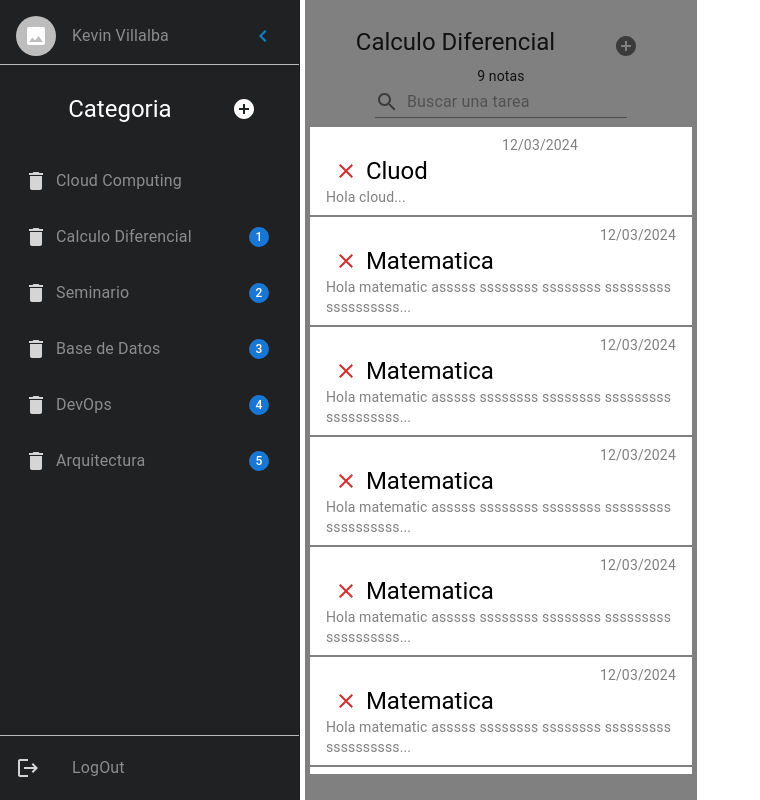
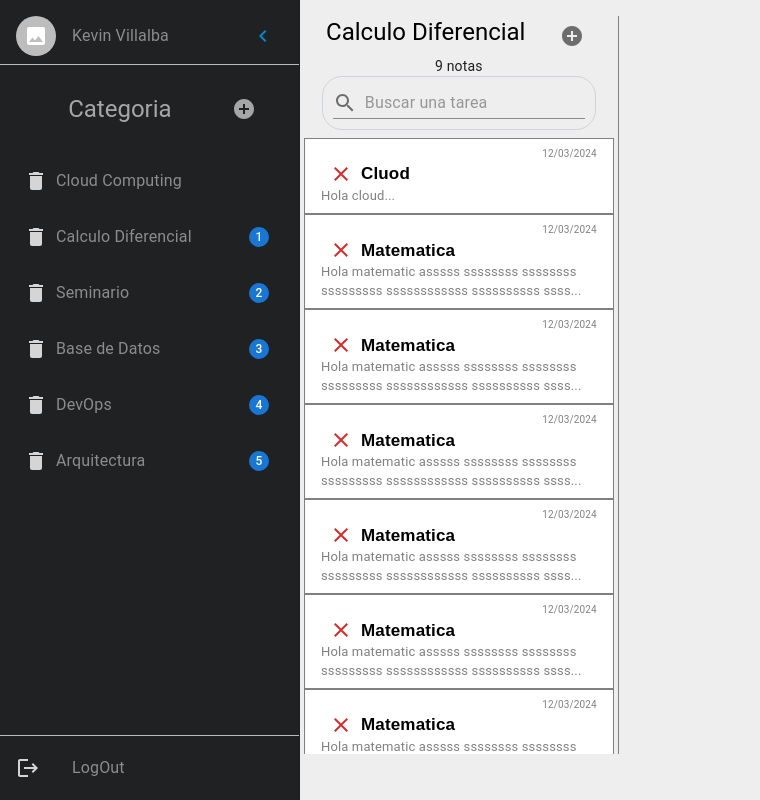
Before and after one commit to kfvillalba/TareasFrontEnd, a React (Create React App) app: page / in a window 1280 px wide. Shown: the whole page, without its empty margins (0-760 px from the left). Built offline with nearby package versions, Linux system fonts and the light colour scheme.

Commit message:
Cambios de la derecha

```diff
--- a/src/App.jsx
+++ b/src/App.jsx
@@ -1,5 +1,6 @@
 import React, { useEffect, useState } from 'react'
 import CategoriaSideNavBar from './components/CategoriaSideNavBar'
+import './index.css'
 
 export default function App() {
   //   useEffect(() => {
--- a/src/components/CategoriaSideNavBar.jsx
+++ b/src/components/CategoriaSideNavBar.jsx
@@ -34,9 +34,8 @@ const Main = styled('main', { shouldForwardProp: (prop) => prop !== 'open' })(
     position: 'relative',
     height: '100vh',
     width: '100%',
-    padding: '0px',
     flexGrow: 1,
-
+    padding: theme.spacing(3),
     transition: theme.transitions.create('margin', {
       easing: theme.transitions.easing.sharp,
       duration: theme.transitions.duration.leavingScreen,
@@ -123,13 +122,17 @@ export default function CategoriaSideNavBar() {
             <ListItemButton>
               <ListItemText
                 primary={
-                  <Typography variant='h5' textAlign={'center'} color={'white'}>
+                  <Typography
+                    variant='h5'
+                    textAlign={'center'}
+                    sx={{ color: '#fff9' }}
+                  >
                     Categoria
                   </Typography>
                 }
               />
               <IconButton sx={{ mr: 2.4 }} onClick={handleRegisterCategory}>
-                <AddCircleOutlinedIcon sx={{ color: '#fff' }} />
+                <AddCircleOutlinedIcon sx={{ color: '#fff9' }} />
               </IconButton>
             </ListItemButton>
           </ListItem>
@@ -156,31 +159,10 @@ export default function CategoriaSideNavBar() {
         </Box>
       </Drawer>
 
-      <Main open={open} sx={{ margin: '0px' }}>
-        <Box
-          className='row'
-          sx={{
-            height: '100%',
-            width: '100%',
-            display: 'flex',
-            alignItems: 'center',
-            justifyContent: 'center',
-            padding: 0,
-          }}
-        >
-          <Box
-            sx={{
-              position: 'relative',
-              height: '100%',
-              width: '40%',
-              display: 'flex',
-              alignItems: 'center',
-              justifyContent: 'center',
-              padding: 0,
-              bgcolor: 'gray',
-            }}
-          >
-            <Box>
+      <Main open={open} sx={{ bgcolor: '#EEEEEE' }}>
+        <Grid container rowSpacing={1} columnSpacing={{ xs: 1, sm: 2, md: 3 }}>
+          <Grid xs={4} sx={{ borderRight: '1px solid grey' }}>
+            <Box sx={{ display: 'flex', flexDirection: 'column' }}>
               <Box>
                 <Box
                   sx={{
@@ -189,7 +171,9 @@ export default function CategoriaSideNavBar() {
                     justifyContent: 'space-evenly',
                   }}
                 >
-                  <Typography variant='h5'>Calculo Diferencial</Typography>
+                  <Typography variant='h5' color={'initial'}>
+                    Calculo Diferencial
+                  </Typography>
                   <IconButton
                     aria-label='AddCircleIcon'
                     onClick={handleRegisterTarea}
@@ -206,37 +190,35 @@ export default function CategoriaSideNavBar() {
                 >
                   <Typography variant='body2'>{9} notas</Typography>
                   <form>
+                    <Box
+                      sx={{
+                        borderRadius: 5, // Modifica este valor según el radio de borde que desees
+                        border: '1px solid #ced4da', // Añade un borde para resaltar el contenedor
+                        alignItems: 'center',
+                        padding: '10px',
+                      }}
+                    >
                       <Input
-                      autoComplete='off'
-                      id='input-with-icon-adornment'
+                        fullWidth
+                        placeholder='Buscar una tarea'
                         startAdornment={
                           <InputAdornment position='start'>
                             <SearchIcon />
                           </InputAdornment>
                         }
-                      placeholder='Buscar una tarea'
                       />
+                    </Box>
                   </form>
                 </Box>
               </Box>
               <TareasList />
             </Box>
-          </Box>
+          </Grid>
 
-          <Box
-            sx={{
-              position: 'relative',
-              height: '100%',
-              width: '59%',
-              display: 'flex',
-              alignItems: 'center',
-              justifyContent: 'center',
-              padding: 0,
-            }}
-          >
+          <Grid xs={8} sx={{ paddingLeft: '1.3rem' }}>
             {registerTarea ? <TareasEdit /> : ''}
-          </Box>
-        </Box>
+          </Grid>
+        </Grid>
       </Main>
     </Box>
   )
--- a/src/components/FormCategoria.jsx
+++ b/src/components/FormCategoria.jsx
@@ -1,10 +1,9 @@
-import React  from 'react'
-import { useForm } from "react-hook-form"
+import React from 'react'
+import { useForm } from 'react-hook-form'
 import TextField from '@mui/material/TextField'
 import Button from '@mui/material/Button'
-import { Box, FormControl } from '@mui/material'
-
-
+import { Box, FormControl, InputLabel } from '@mui/material'
+import '../index.css'
 
 const FormCategoria = () => {
   const {
@@ -14,34 +13,40 @@ const FormCategoria = () => {
     formState: { errors },
   } = useForm()
 
-
-
-
   return (
-    <Box sx={{
-        display:"flex",
-        flexDirection:"column",
-        alignItems:"center"
-    }}>
-        <form onSubmit={handleSubmit((data)=>{
-        })}>
+    <Box
+      sx={{
+        display: 'flex',
+        flexDirection: 'column',
+        alignItems: 'center',
+      }}
+    >
+      <form onSubmit={handleSubmit((data) => {})}>
         <FormControl>
           <TextField
             id='nombreCategoria'
             autoComplete='off'
             variant='outlined'
-                label="Nombre"
-                {...register("nombre",{required:"Campo obligatorio"})}
-                helperText= {errors?.nombre? errors.nombre.message: ""}
-                error ={errors?.nombre? true:false}
+            label='Nombre'
+            className='textfield'
+            InputLabelProps={{ className: 'textfield__label' }}
+            {...register('nombre', { required: 'Campo obligatorio' })}
+            helperText={errors?.nombre ? errors.nombre.message : ''}
+            error={errors?.nombre ? true : false}
+            color='primary'
           />
-                <Button type='submit' variant='contained' color="primary" sx={{mt:3}} >Guardar
+          <Button
+            type='submit'
+            variant='contained'
+            color='primary'
+            sx={{ mt: 3 }}
+          >
+            Guardar
           </Button>
         </FormControl>
       </form>
+      <InputLabel htmlFor='component-filled'>Name</InputLabel>
     </Box>
-
-
   )
 }
 
--- a/src/components/TareasList.jsx
+++ b/src/components/TareasList.jsx
@@ -87,7 +87,7 @@ const TareasList = () => {
   ])
 
   return (
-    <Box sx={{ overflowY: 'auto', height: '82vh' }}>
+    <Box sx={{ overflowY: 'auto', height: '78vh' }}>
       <List>
         {categorias.map((tarea, titulo) => (
           <ListItem
@@ -110,6 +110,7 @@ const TareasList = () => {
                   ml={22}
                   variant='body2'
                   color='grey'
+                  fontSize={10}
                 >
                   {tarea.fecha}
                 </Typography>
@@ -123,12 +124,17 @@ const TareasList = () => {
                   <IconButton color='error' sx={{ paddingY: 0 }}>
                     <CloseIcon fontSize='medium' />
                   </IconButton>
-                  <Typography variant='h5' color='black'>
+                  <Typography
+                    fontSize={17}
+                    fontFamily='Arial, sans-serif'
+                    fontWeight='bold'
+                    color='black'
+                  >
                     {tarea.titulo.substring(0, 20)}
                   </Typography>
                 </Box>
-                <Typography variant='body2' color='grey'>
-                  {tarea.descripcion.substring(0, 60) + '...'}{' '}
+                <Typography variant='body2' fontSize={13} color='grey'>
+                  {tarea.descripcion.substring(0, 78) + '...'}{' '}
                 </Typography>
               </Grid>
             </ListItemButton>
--- a/src/index.css
+++ b/src/index.css
@@ -0,0 +1,3 @@
+.textfield__label {
+  color: aliceblue !important;
+}
```
Lines whose indentation alone changed are shown as unchanged.
